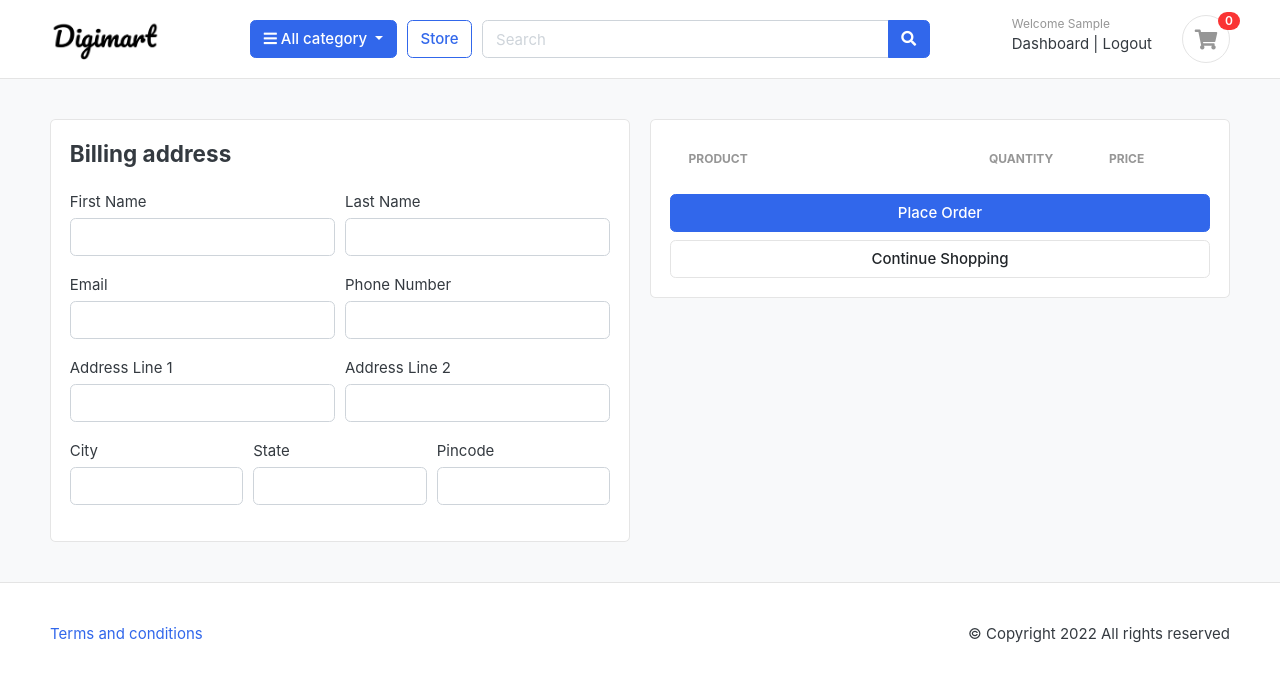
After one commit to eliyaschozhakkad/digikart-ecommerce-django, a Django app: page /cart/checkout/ in a window 1280 px wide. The commit adds this page. Shown: the top 685 px of the page. Run offline with Django 4.2, Linux system fonts and the light colour scheme; a user stored in the database is signed in; tables that the repository leaves empty hold one stand-in row (values such as "Sample post"); lists and menus that the app fills with data are empty; some libraries are stand-ins or nearby versions; some web fonts are replaced.

Commit message:
checkout with user started

```diff
--- a/carts/models.py
+++ b/carts/models.py
@@ -1,5 +1,6 @@
 from django.db import models
 from store.models import Product,Variation
+from accounts.models import Account
 
 
 # Create your models here.
@@ -13,9 +14,11 @@ class Cart(models.Model):
 
 
 class CartItem(models.Model):
+
+    user=models.ForeignKey(Account,on_delete=models.CASCADE,null=True)
     product = models.ForeignKey(Product, on_delete=models.CASCADE)
     variations=models.ManyToManyField(Variation,blank=True)
-    cart = models.ForeignKey(Cart, on_delete=models.CASCADE)
+    cart = models.ForeignKey(Cart, on_delete=models.CASCADE,null=True)
     quantity = models.IntegerField()
     is_active = models.BooleanField(default=True)
 
--- a/carts/templates/carts/cart.html
+++ b/carts/templates/carts/cart.html
@@ -123,7 +123,7 @@
             <p class="text-center mb-3">
               <img src="./images/misc/payments.png" height="26" />
             </p>
-            <a href="./place-order.html" class="btn btn-primary btn-block">
+            <a href="{% url 'checkout' %}" class="btn btn-primary btn-block">
               Checkout
             </a>
             <a href="{% url 'store' %}" class="btn btn-light btn-block"
--- /dev/null
+++ b/carts/templates/carts/checkout.html
@@ -0,0 +1,141 @@
+{% extends 'base.html' %}
+{% load static %} {% block content %}
+<section class="section-content padding-y bg">
+  <div class="container">
+    <!-- ============================ COMPONENT 1 ================================= -->
+
+    <div class="row">
+      <aside class="col-lg-6">
+        <div class="card">
+        <div class="card-body">
+          <h4 class="card-title mb-4">Billing address</h4>
+          <form action="" method="POST">
+            {% csrf_token %}
+            <div class="form-row">
+              <div class="col form-group">
+                <label for="">First Name </label>
+                <input type="text" name="first_name" class="form-control" required>
+              </div>
+              <div class="col form-group">
+                <label for="">Last Name </label>
+                <input type="text" name="last_name" class="form-control" required>
+              </div>
+            </div>
+            <div class="form-row">
+              <div class="col form-group">
+                <label for="">Email </label>
+                <input type="text" name="email" class="form-control" required>
+              </div>
+              <div class="col form-group">
+                <label for="">Phone Number</label>
+                <input type="text" name="phone" class="form-control" required>
+              </div>
+            </div>
+            <div class="form-row">
+              <div class="col form-group">
+                <label for="">Address Line 1 </label>
+                <input type="text" name="address_line_1" class="form-control" required>
+              </div>
+              <div class="col form-group">
+                <label for="">Address Line 2 </label>
+                <input type="text" name="address_line_2" class="form-control">
+              </div>
+            </div>
+            <div class="form-row">
+              <div class="col form-group">
+                <label for="">City</label>
+                <input type="text" name="city" class="form-control" required>
+              </div>
+              <div class="col form-group">
+                <label for="">State</label>
+                <input type="text" name="state" class="form-control" required>
+              </div>
+              <div class="col form-group">
+                <label for="">Pincode</label>
+                <input type="number" name="pincode" class="form-control">
+              </div>
+            </div>
+
+        </div>
+
+        </div>
+        <!-- card.// -->
+      </aside>
+      <!-- col.// -->
+      <aside class="col-lg-6">
+        <div class="card">
+          <div class="card-body">
+            <table class="table table-borderless table-shopping-cart">
+                <thead class="text-muted">
+                  <tr class="small text-uppercase">
+                    <th scope="col">Product</th>
+                    <th scope="col" width="120">Quantity</th>
+                    <th scope="col" width="120">Price</th>
+
+                  </tr>
+                </thead>
+                <tbody>
+                  {% for cart_item in cart_items  %}
+                  <tr>
+                    <td>
+                      <figure class="itemside align-items-center">
+                        <div class="aside">
+                          <img src="{{cart_item.product.images.url}}" class="img-sm" />
+                        </div>
+                        <figcaption class="info">
+                          <a href="{{cart_item.product.get_url}}" class="title text-dark"
+                            >{{cart_item.product.product_name}}</a
+                          >
+                          <p class="text-muted small">
+
+                            {% if cart_item.variations.all %}
+                            {% for item in cart_item.variations.all  %}
+                            {{item.variation_category|capfirst}}:{{item.variation_value|capfirst}}<br>
+
+                            {% endfor %}
+
+                            {% endif %}
+                          </p>
+                        </figcaption>
+                      </figure>
+                    </td>
+                    <td>
+                      <!-- col.// -->
+                     <label for="">{{cart_item.quantity}}</label>
+                      <!-- col.// -->
+                    </td>
+                    <td>
+                      <div class="price-wrap">
+                        <var class="price">Rs {{cart_item.sub_total}}</var>
+                        <small class="text-muted"> Rs {{cart_item.product.price}} each </small>
+                      </div>
+                      <!-- price-wrap .// -->
+                    </td>
+
+                  </tr>
+
+                  {% endfor %}
+                </tbody>
+              </table>
+
+            <button class="btn btn-primary btn-block" type="submit" name="submit">
+              Place Order
+            </button>
+            <a href="{% url 'store' %}" class="btn btn-light btn-block"
+              >Continue Shopping</a
+            >
+          </form>
+          </div>
+          <!-- card-body.// -->
+        </div>
+        <!-- card.// -->
+      </aside>
+      <!-- col.// -->
+    </div>
+    <!-- row.// -->
+
+    <!-- ============================ COMPONENT 1 END .// ================================= -->
+  </div>
+  <!-- container .//  -->
+</section>
+{% endblock %}
--- a/carts/urls.py
+++ b/carts/urls.py
@@ -6,4 +6,5 @@ urlpatterns = [
     path("add_cart/<int:product_id>/", views.add_cart, name="add_cart"),
     path("remove_cart/<int:product_id>/<int:cart_item_id>/", views.remove_cart, name="remove_cart"),
     path("remove_cart_item/<int:product_id>/<int:cart_item_id>/", views.remove_cart_item, name="remove_cart_item"),
+    path("checkout/", views.checkout, name="checkout"),
 ]
--- a/carts/views.py
+++ b/carts/views.py
@@ -3,6 +3,7 @@ from store.models import Product,Variation
 from .models import Cart,CartItem
 from django.core.exceptions import ObjectDoesNotExist
 from django.http import HttpResponse
+from django.contrib.auth.decorators import login_required
 
 # Create your views here.
 
@@ -143,3 +144,29 @@ def cart(request,total=0,quantity=0,cart_items=None):
     }
 
     return render(request,"carts/cart.html",context)
+
+@login_required(login_url='signin')
+def checkout(request,total=0,quantity=0,cart_items=None):
+    try:
+        tax=0
+        grand_total=0
+        cart=Cart.objects.get(cart_id=_cart_id(request))
+        cart_items=CartItem.objects.filter(cart=cart,is_active=True)
+
+        for cart_item in cart_items:
+            total+= (cart_item.product.price*cart_item.quantity)
+            quantity += cart_item.quantity
+        tax=(18*total)/100
+        grand_total=total+tax
+
+    except ObjectDoesNotExist:
+        pass
+
+    context={
+        'total':total,
+        'quantity':quantity,
+        'cart_items':cart_items,
+        'tax':tax,
+        'grand_total':grand_total
+    }
+    return render(request,'carts/checkout.html',context)
```
Also changed, not shown: accounts/views.py (+17 -0 lines), carts/migrations/0003_cartitem_user_alter_cartitem_cart.py (added).
